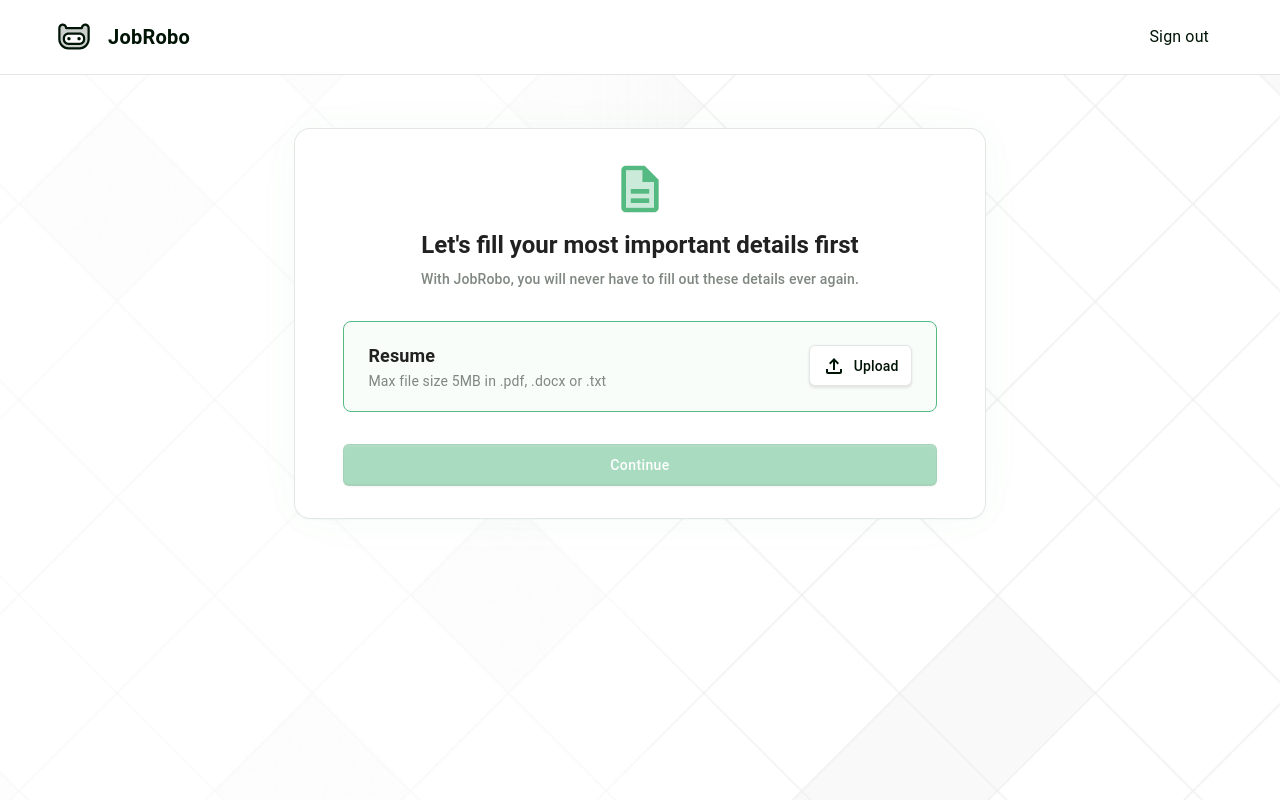
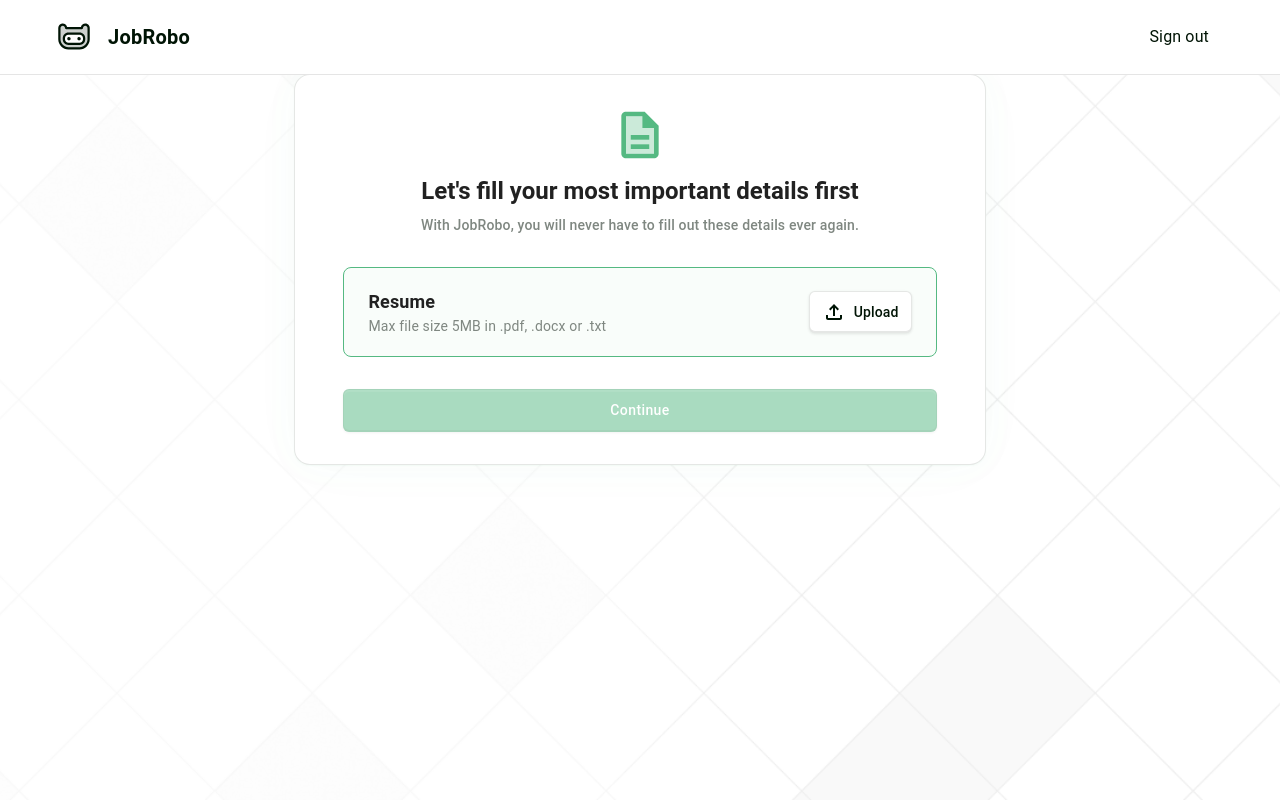
Before and after one commit to InterviewsMaster-IM/JobRobo-Frontend, a React (Create React App) app: page /dashboard in a window 1280 px wide. Built offline with nearby package versions, Linux system fonts and the light colour scheme; no server answers; sample sign-in values are in the browser's storage.

Commit message:
Onboarding layout ui fixes

```diff
--- a/src/components/Layouts/OnboardingLayout.js
+++ b/src/components/Layouts/OnboardingLayout.js
@@ -13,7 +13,7 @@ const OnboardingLayout = ({ children }) => {
                 backgroundPosition: `center`,
             }}>
             <Header />
-            <Box paddingTop={'8rem'}>
+            <Box paddingY={'4.6rem'}>
                 {children}
             </Box>
         </Box>
```
